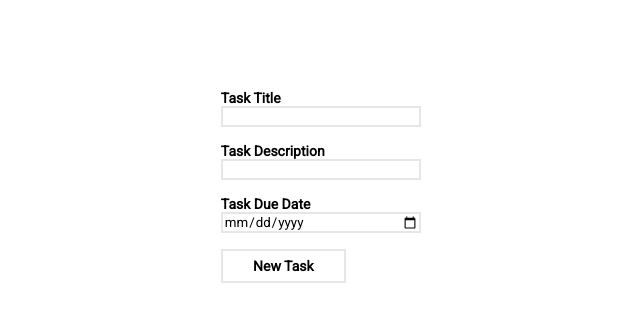
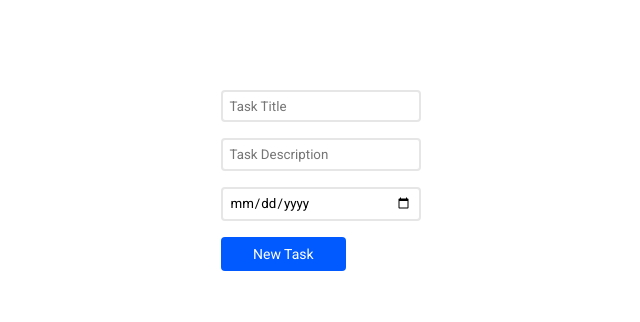
Before and after one commit to bmwadforth/todo, a React (Create React App) app: page / in a window 1280 px wide. Shown: the top 322 px of the page, without its empty margins (40-680 px from the left). Built offline with nearby package versions, Linux system fonts and the light colour scheme.

Commit message:
Updating styles

```diff
--- a/src/Assets/Styles/Alert.scss
+++ b/src/Assets/Styles/Alert.scss
@@ -8,6 +8,16 @@
     border-radius: $border-radius;
     min-height: 50px;
     height: auto;
+    &.alert-primary {
+      background-color: $primary;
+      svg {
+        path {
+          fill: #FFF !important;
+        }
+      }
+      color: #FFF;
+    }
+
     &.alert-success {
       background-color: $success;
     }
@@ -29,7 +39,6 @@
 
       p {
         margin: 0;
-        font-weight: bold;
       }
 
     }
--- a/src/Assets/Styles/Form.scss
+++ b/src/Assets/Styles/Form.scss
@@ -14,13 +14,14 @@ form {
       }
 
       input, textarea {
+        padding: 0.5em;
+        width: 200px;
         border: 2px solid rgba(128, 128, 128, 0.2);
-        width: 200px;
-
+        border-radius: $border-radius;
         transition: border $transition-time ease-in-out;
 
         &:hover {
-          border: 2px solid rgba(128, 128, 128, 0.4);
+          border: 2px solid rgba($primary, 0.8);
         }
       }
     }
@@ -28,17 +29,20 @@ form {
     button {
       width: 125px;
       font-size: 14px;
-      font-weight: bold;
-      border: 2px solid rgba(128, 128, 128, 0.2);
-      background-color: #FFF;
-      margin: 0;
+      border: 2px solid rgba($primary, 0.2);
+      border-radius: $border-radius;
+      background-color: $primary;
+      color: #FFF;
       padding: 0.5em;
 
-      transition: border $transition-time ease-in-out, background-color $transition-time ease-in-out;
+      transition: border $transition-time ease-in-out,
+      background-color $transition-time ease-in-out,
+      color $transition-time ease-in-out;
 
       &:hover {
-        background-color: rgba($warning, 0.6);
-        border: 2px solid rgba(128, 128, 128, 0);
+        background-color: rgba(#FFF, 1);
+        border: 2px solid rgba($primary, 0.8);
+        color: #000;
         cursor: pointer;
       }
     }
--- a/src/Assets/Styles/Tasks.scss
+++ b/src/Assets/Styles/Tasks.scss
@@ -3,13 +3,8 @@
 .task-list {
   margin: 2em 0;
   .task-item {
-    display: flex;
-    width: 40%;
+    border: 2px solid rgba(128, 128, 128, 0.4);
+    padding: 1em;
     margin: 1em 0;
-    h1, p, span {
-      flex: 1;
-      margin: 0;
-      font-size: 16px;
-    }
   }
 }
--- a/src/Assets/Styles/Variables.scss
+++ b/src/Assets/Styles/Variables.scss
@@ -1,3 +1,4 @@
+$primary: #005AFF;
 $success: #28a745;
 $warning: #ffc107;
 $danger: #dc3545;
--- a/src/Assets/Styles/index.scss
+++ b/src/Assets/Styles/index.scss
@@ -15,6 +15,10 @@
 }
 
 html {
+  textarea, select, input, button {
+    margin: 0;
+    outline: none;
+  }
   section {
     padding: 50px 20% 0;
   }
--- a/src/Components/Form/Field.js
+++ b/src/Components/Form/Field.js
@@ -4,10 +4,9 @@ import PropTypes from "prop-types";
 export default function Field(props) {
     return (
         <div className="form-item">
-            <label htmlFor={props.id}>{props.title}</label>
             <input id={props.id} type={props.type ? props.type : "text"} onChange={e => {
                 props.onChange(e);
-            }} value={props.value} required={props.required}/>
+            }} value={props.value} placeholder={props.title} required={props.required}/>
         </div>
     );
 }
--- a/src/Components/Tasks/TaskCreator.js
+++ b/src/Components/Tasks/TaskCreator.js
@@ -36,7 +36,7 @@ export default function TaskCreator(props) {
 
     return (
         <div className="task-creator">
-            {taskCreated && <Alert title="New Task Added" status="success"/>}
+            {taskCreated && <Alert title="New Task Added" status="primary"/>}
             {error && <Alert title={error} status="danger"/>}
             <WebForm actionTitle="New Task" onSubmit={newTask}>
                 <Field id="task-title" title="Task Title" onChange={e => {
--- a/src/Components/Tasks/TaskList.js
+++ b/src/Components/Tasks/TaskList.js
@@ -5,6 +5,7 @@ import uuid from "uuid/v4";
 
 export default function TaskList(props) {
     return (
+        <>
             <div className="task-list">
                 {props.tasks.map(task => {
                     return <TaskItem
@@ -16,6 +17,7 @@ export default function TaskList(props) {
                         cutOff={task.cutOff}/>
                 })}
             </div>
+        </>
     );
 }
 
--- a/src/Components/Utility/Alert.js
+++ b/src/Components/Utility/Alert.js
@@ -10,7 +10,7 @@ export default function Alert(props){
             case "danger":
                 return ICONS.ERROR;
             default:
-                return ICONS.ERROR;
+                return ICONS.SUCCESS;
         }
     }
 
@@ -31,5 +31,5 @@ export default function Alert(props){
 
 Alert.propTypes = {
     title: PropTypes.string.isRequired,
-    status: PropTypes.oneOf(["success", "danger"]).isRequired
+    status: PropTypes.oneOf(["success", "primary", "danger"]).isRequired
 };
```
Lines whose indentation alone changed are shown as unchanged.
